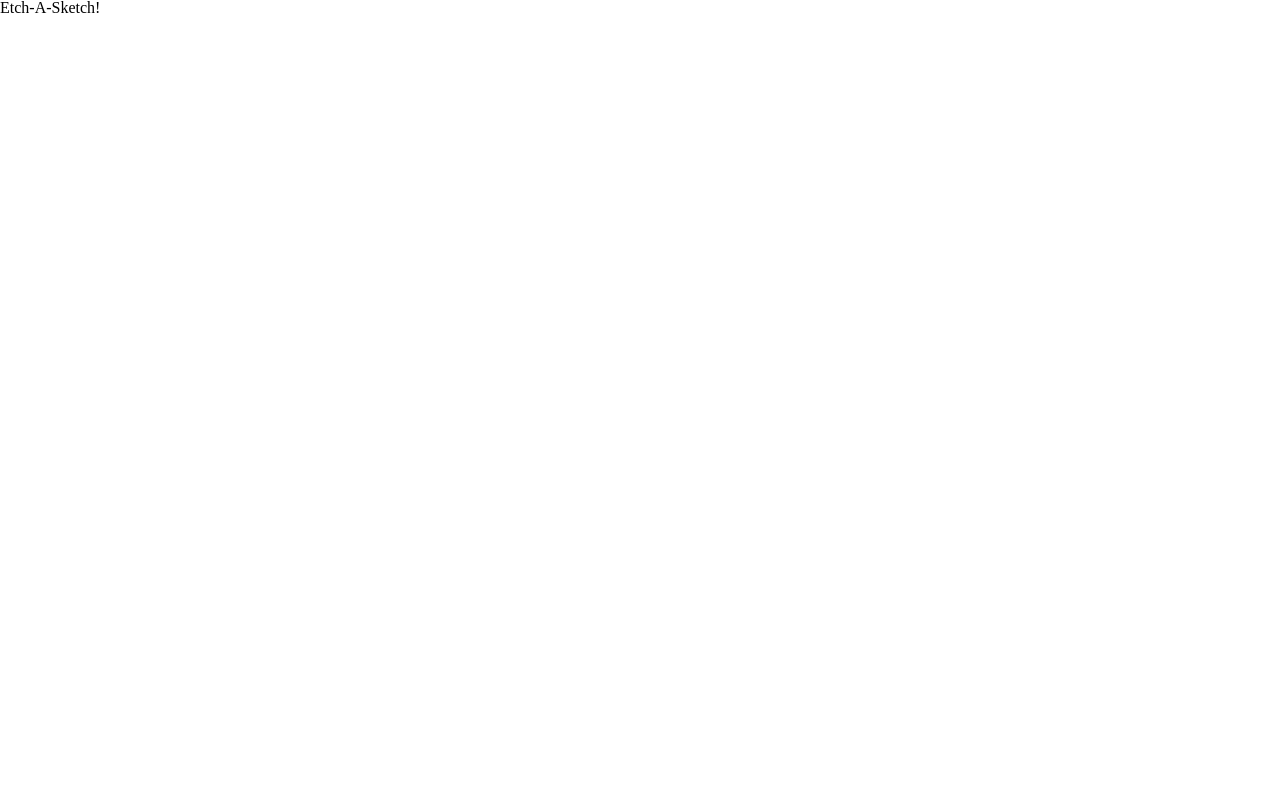
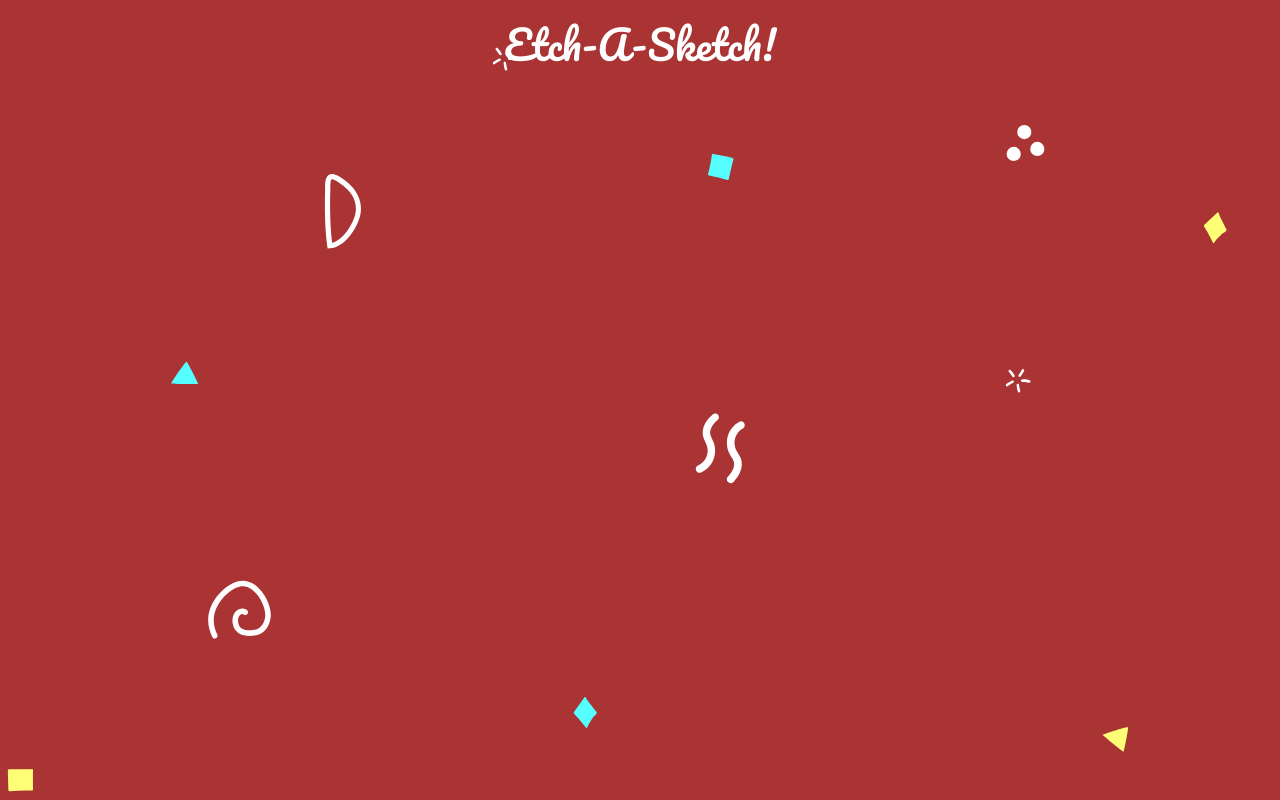
Before and after one commit to lsdorosario/etch-a-sketch, a plain HTML site: page index.html in a window 1280 px wide. Drawn offline with Linux system fonts and the light colour scheme.

Commit message:
Add background and title font and styling

```diff
--- a/css/style.css
+++ b/css/style.css
@@ -0,0 +1,14 @@
+body {
+    display: flex;
+    flex-direction: column wrap;
+    align-content: center;
+    justify-content: center;
+    background-image: url(../img/background.svg);
+}
+
+#main-title {
+    font-family: 'Pacifico', cursive;
+    font-size: 2.5rem;
+    color: #FFF;
+    margin-top: 1.5rem;
+}
--- a/index.html
+++ b/index.html
@@ -7,11 +7,14 @@
     <title>Etch-A-Sketch</title>
     <link rel="stylesheet" href="./css/reset.css">
     <link rel="stylesheet" href="./css/style.css">
+    <link rel="preconnect" href="https://fonts.googleapis.com">
+    <link rel="preconnect" href="https://fonts.gstatic.com" crossorigin>
+    <link href="https://fonts.googleapis.com/css2?family=Pacifico&family=Space+Mono:wght@400;700&display=swap" rel="stylesheet">
     <script src="script.js" defer></script>
 </head>
 <body>
     <header>
-        <h1>Etch-A-Sketch!</h1>
+        <h1 id="main-title">Etch-A-Sketch!</h1>
     </header>
     <main>
         <div id="grid-container">
```
Also changed, not shown: img/background.svg (added).
